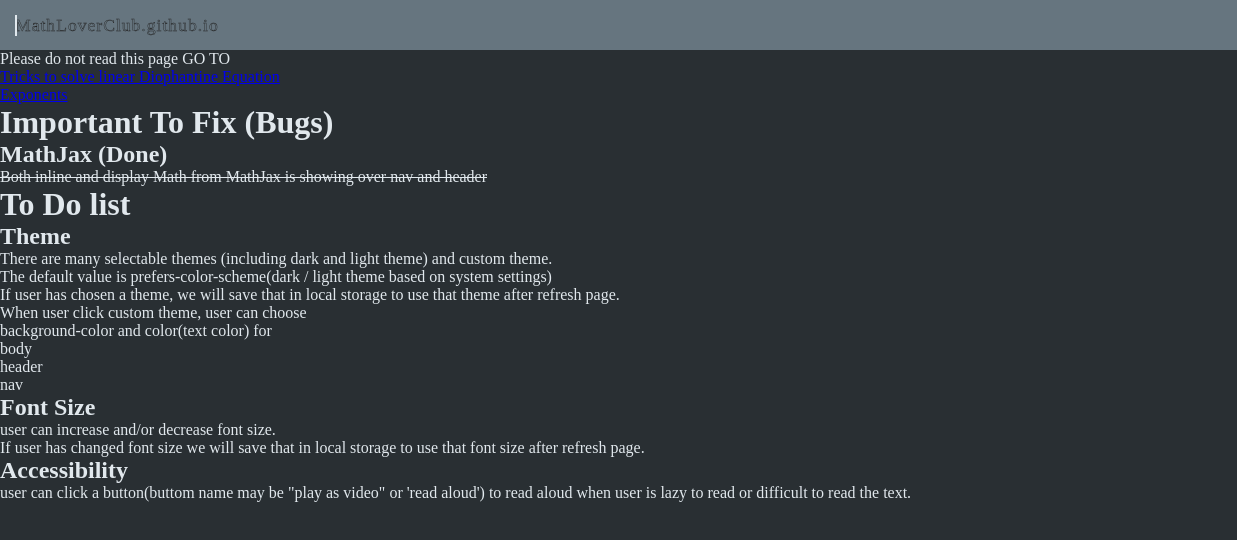
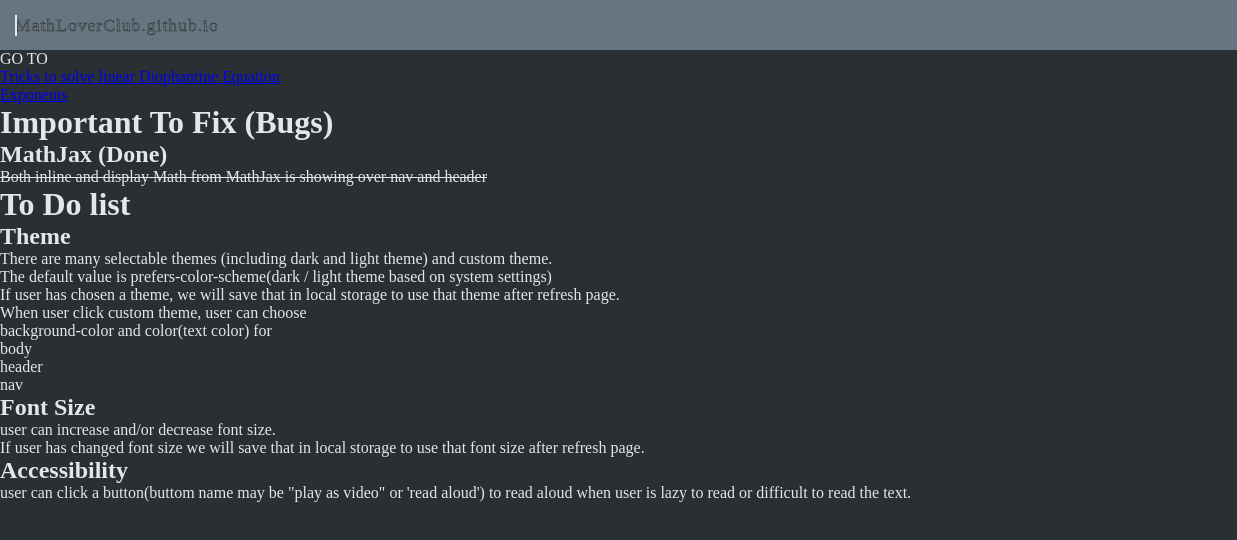
Before and after one commit to mathsloverclub/mathsloverclub.github.io, a plain HTML site: page index.html in a window 1280 px wide. Shown: the full height of the page, 0-1237 px from the left. Drawn offline with Linux system fonts and the light colour scheme.

Commit message:
Update index.html

```diff
--- a/index.html
+++ b/index.html
@@ -8,7 +8,7 @@
   </head>
   <body>
     <script src="./script/container.js"></script>
-Please do not read this page
+
     GO TO <ul>
       <li><a href="./topic/NumberTheory/trick.html">Tricks to solve linear Diophantine Equation</a></li>
       <li><a href="./topic//NumberTheory/exponents.html">Exponents</a></li>
```
